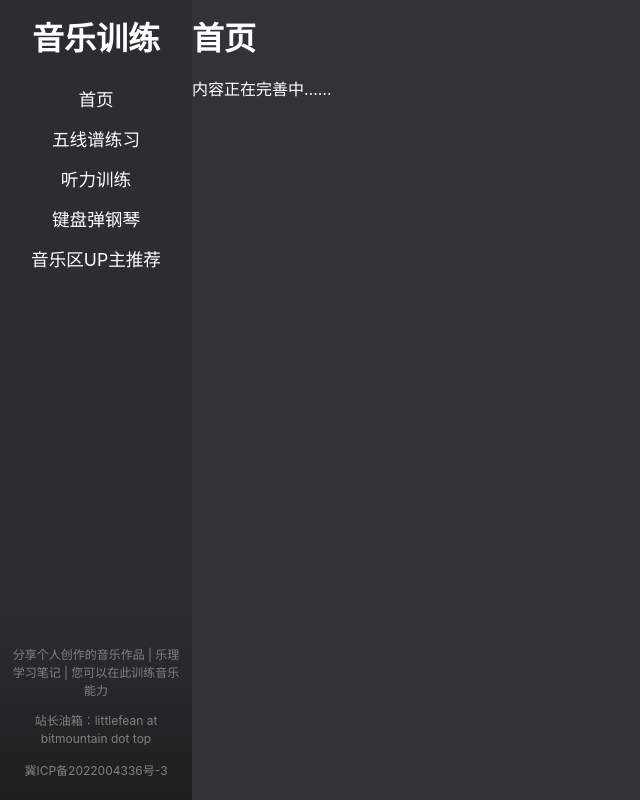
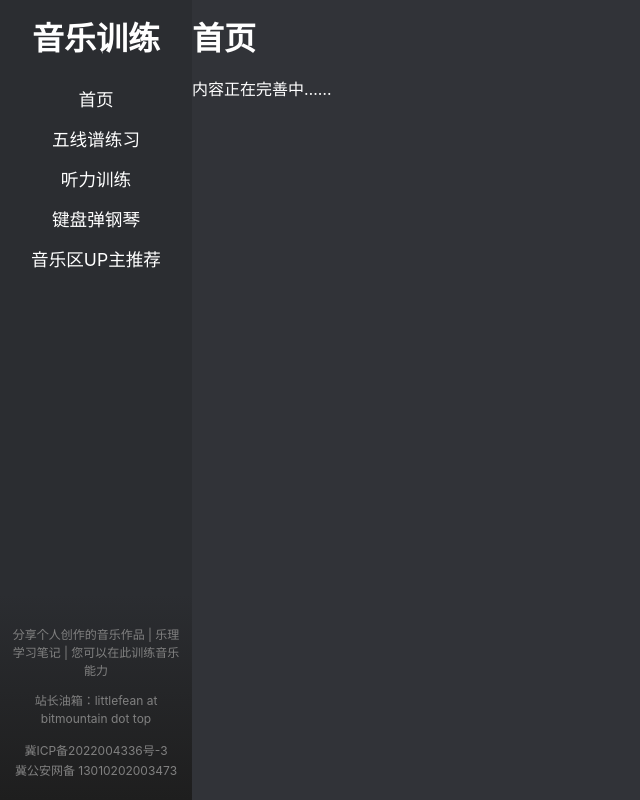
Before and after one commit to MusicPractice/MusicPractice, a Nuxt app: page / in a window 1280 px wide. Shown: the whole page, without its empty margins (0-640 px from the left). Built offline with nearby package versions, Linux system fonts and the light colour scheme.

Commit message:
:sparkles: 增加了icon和备案

```diff
--- a/components/NavBar.vue
+++ b/components/NavBar.vue
@@ -11,6 +11,8 @@
       <p>分享个人创作的音乐作品 | 乐理学习笔记 | 您可以在此训练音乐能力</p>
       <p>站长油箱：littlefean at bitmountain dot top</p>
       <a href="https://beian.miit.gov.cn/" target="_blank">冀ICP备2022004336号-3</a>
+      <br>
+      <a href="https://www.beian.gov.cn/portal/registerSystemInfo?recordcode=13010202003473" target="_blank">冀公安网备 13010202003473</a>
     </div>
   </div>
 </template>
```
Also changed, not shown: 1 other file (tests, documents, lock files or other folders).
